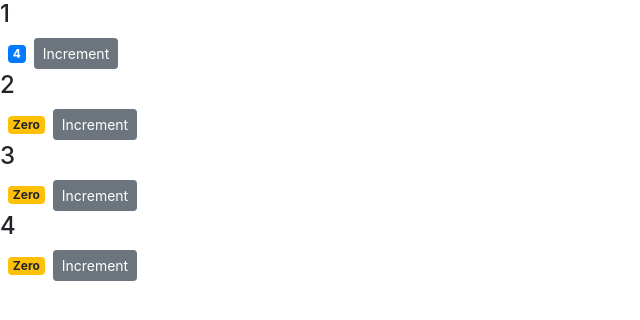
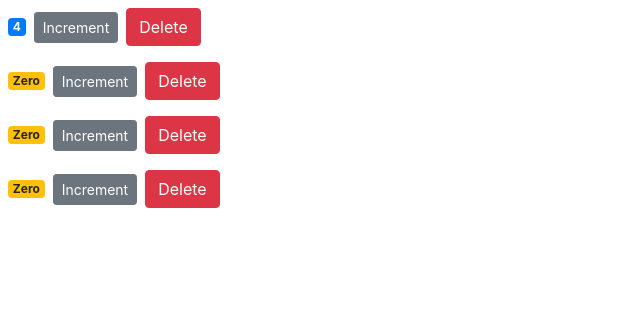
Before and after one commit to SudipSikdar/counter-app, a React (Create React App) app: page / in a window 1280 px wide. Shown: the top 320 px of the page, without its empty margins (0-640 px from the left). Built offline with nearby package versions, Linux system fonts and the light colour scheme.

Commit message:
more chnages
Changed

```diff
--- a/src/components/counter.jsx
+++ b/src/components/counter.jsx
@@ -2,7 +2,7 @@
 
 class Counter extends Component {
   state = {
-    value: this.props.value,
+    value: this.props.counter.value,
   };
 
   getBadgeClasses() {
@@ -23,7 +23,6 @@
     console.log("props", this.props);
     return (
       <div>
-        <h4>{this.props.id}</h4>
         <span className={this.getBadgeClasses()}>{this.formatCount()}</span>
         <button
           onClick={() => this.handleIncrement({ id: 1 })}
@@ -31,6 +30,12 @@
         >
           Increment
         </button>
+        <button
+          onClick={() => this.props.onDelete(this.props.counter.id)}
+          className="btn btn-danger btm-sm m-2"
+        >
+          Delete
+        </button>
       </div>
     );
   }
--- a/src/components/counters.jsx
+++ b/src/components/counters.jsx
@@ -9,14 +9,19 @@
       { id: 4, value: 0 },
     ],
   };
+
+  handleDelete = (counterId) => {
+    const counters = this.state.counters.filter((c) => c.id !== counterId);
+    this.setState({ counters });
+  };
   render() {
     return (
       <div>
         {this.state.counters.map((counter) => (
           <Counter
             key={counter.id}
-            value={counter.value}
-            id={counter.id}
+            counter={counter}
+            onDelete={this.handleDelete}
           ></Counter>
         ))}
       </div>
```
